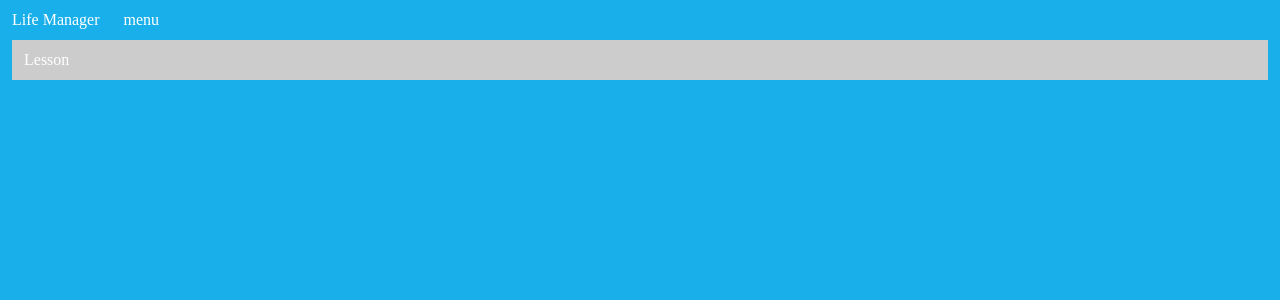
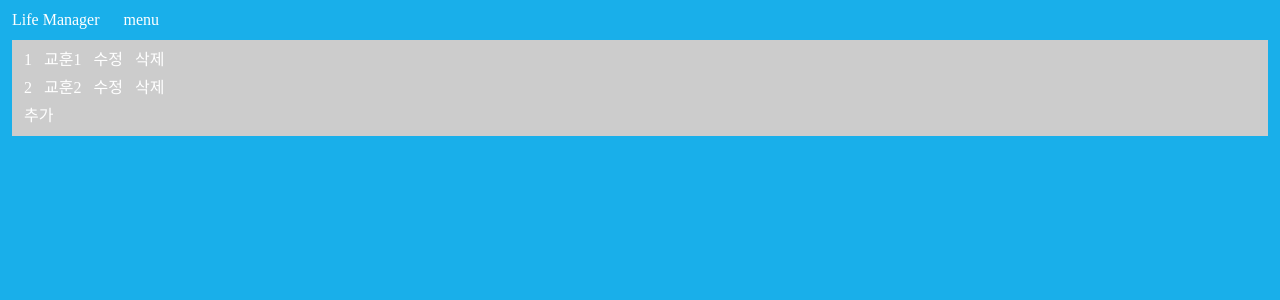
Before and after one commit to Unique0902/lifeManagerWeb, a React (Vite) app: page /lesson in a window 1280 px wide. Shown: the top 300 px of the page. Built offline with nearby package versions, Linux system fonts and the light colour scheme.

Commit message:
Feat: make lesson page

```diff
--- a/src/pages/Lesson/Edit/LessonEdit.tsx
+++ b/src/pages/Lesson/Edit/LessonEdit.tsx
@@ -1,9 +1,24 @@
-import React from 'react';
+import React, { useState } from 'react';
+import { useNavigate } from 'react-router-dom';
+import DynamicForm from '../../../components/DynamicForm/DynamicForm';
+import { Lesson } from '../../../data/type';
+import { lessonsExArr } from '../../../data/hardDt';
 
 interface Props {}
 
 const LessonEdit: React.FC<Props> = () => {
-  return <div>LessonEdit</div>;
+  const [lesson, setLesson] = useState<Lesson>(lessonsExArr[0]);
+  const navigate = useNavigate();
+  return (
+    <div>
+      <nav className='flex flex-row justify-start mb-[36px]'>
+        <button onClick={() => navigate(-1)} className='text-[30px]'>
+          {'<'}
+        </button>
+      </nav>
+      <DynamicForm data={lesson} onChange={setLesson} />
+    </div>
+  );
 };
 
 export default LessonEdit;
--- a/src/pages/Lesson/Lesson.tsx
+++ b/src/pages/Lesson/Lesson.tsx
@@ -1,9 +1,28 @@
 import React from 'react';
+import { lessonsExArr } from '../../data/hardDt';
+import { useNavigate } from 'react-router-dom';
 
 interface Props {}
 
 const Lesson: React.FC<Props> = ({}) => {
-  return <div>Lesson</div>;
+  const navigate = useNavigate();
+  return (
+    <>
+      <ul className='flex flex-col gap-[12px]'>
+        {lessonsExArr.map((dt, idx) => (
+          <li className='flex flex-row gap-[12px]' key={dt.id}>
+            <p>{idx + 1}</p>
+            <p>{dt.title}</p>
+            <button onClick={() => navigate('/lesson/edit')}>수정</button>
+            <button>삭제</button>
+          </li>
+        ))}
+        <li className='cursor-pointer' onClick={() => navigate('/lesson/new')}>
+          추가
+        </li>
+      </ul>
+    </>
+  );
 };
 
 export default Lesson;
--- a/src/pages/Lesson/New/LessonNew.tsx
+++ b/src/pages/Lesson/New/LessonNew.tsx
@@ -1,9 +1,24 @@
-import React from 'react';
+import React, { useState } from 'react';
+import { useNavigate } from 'react-router-dom';
+import DynamicForm from '../../../components/DynamicForm/DynamicForm';
+import { Lesson } from '../../../data/type';
+import { lessonsExArr } from '../../../data/hardDt';
 
 interface Props {}
 
 const LessonNew: React.FC<Props> = () => {
-  return <div>LessonNew</div>;
+  const [lesson, setLesson] = useState<Lesson>(lessonsExArr[0]);
+  const navigate = useNavigate();
+  return (
+    <div>
+      <nav className='flex flex-row justify-start mb-[36px]'>
+        <button onClick={() => navigate(-1)} className='text-[30px]'>
+          {'<'}
+        </button>
+      </nav>
+      <DynamicForm data={lesson} onChange={setLesson} />
+    </div>
+  );
 };
 
 export default LessonNew;
```
Also changed, not shown: src/data/type.ts (+4 -4 lines).
